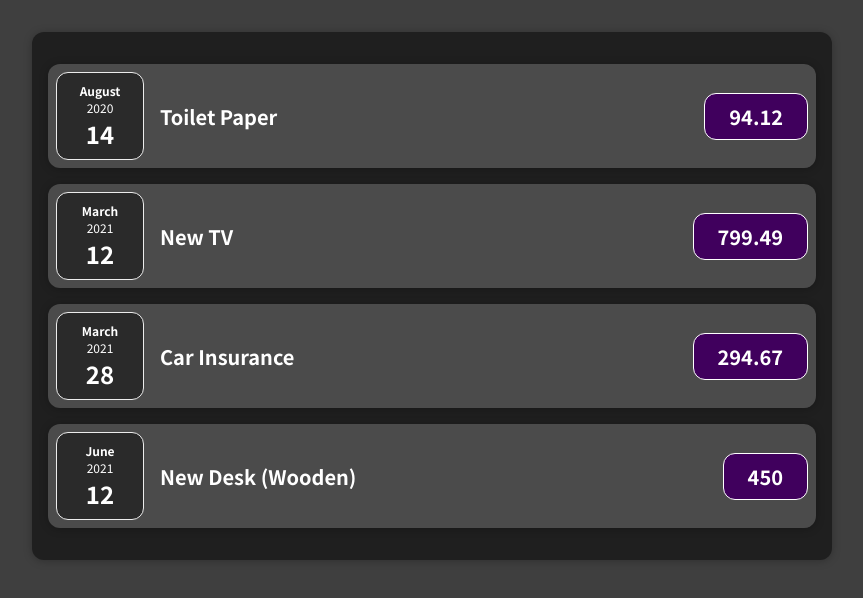
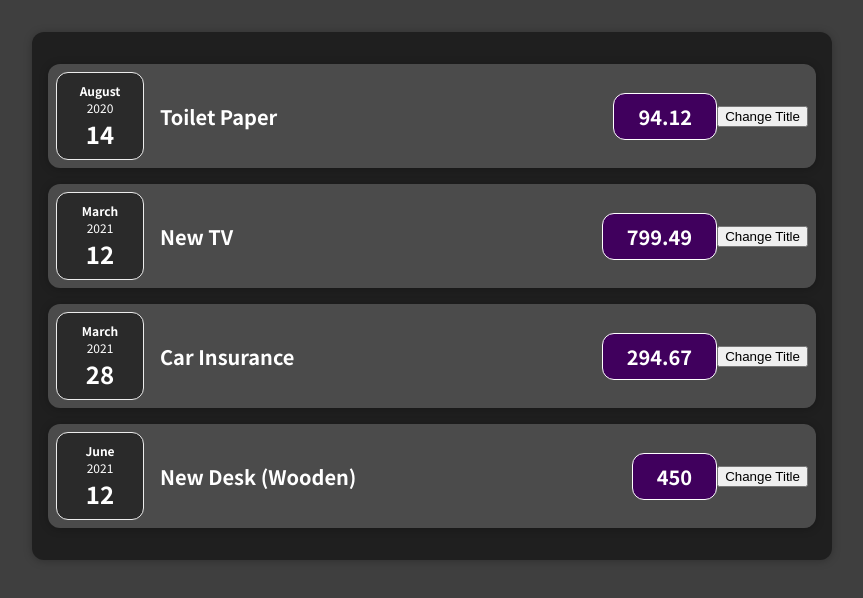
Before and after one commit to awar7118/01-starting-setup, a JavaScript app: page / in a window 1280 px wide. Shown: the top 598 px of the page, without its empty margins (208-1071 px from the left). Built offline with nearby package versions, Linux system fonts and the light colour scheme.

Commit message:
added button

```diff
--- a/src/components/Expenses/ExpenseItem.js
+++ b/src/components/Expenses/ExpenseItem.js
@@ -10,6 +10,7 @@ function ExpenseItem(props) {
         <h2>{props.title}</h2>
         <div className="expense-item__price ">{props.amount}</div>
       </div>
+      <button>Change Title </button>
     </Card>
   );
 }
```
